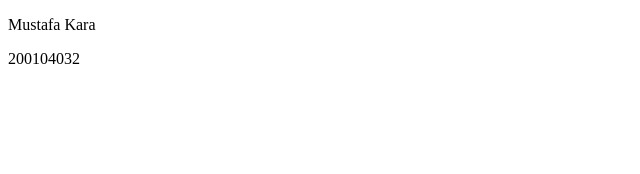
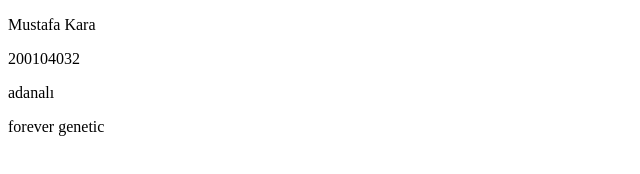
Before and after one commit to mustafakaras/mustafakaras.github.io, a plain HTML site: page index.html in a window 1280 px wide. Shown: the whole page, without its empty margins (0-640 px from the left). Drawn offline with Linux system fonts and the light colour scheme.

Commit message:
new adding

```diff
--- a/index.html
+++ b/index.html
@@ -6,5 +6,7 @@
 <body>
 <p>Mustafa Kara</p>
 <p>200104032</p>
+<p>adanalı</p>
+<p>forever genetic</p>
 </body>
 </html>
```
